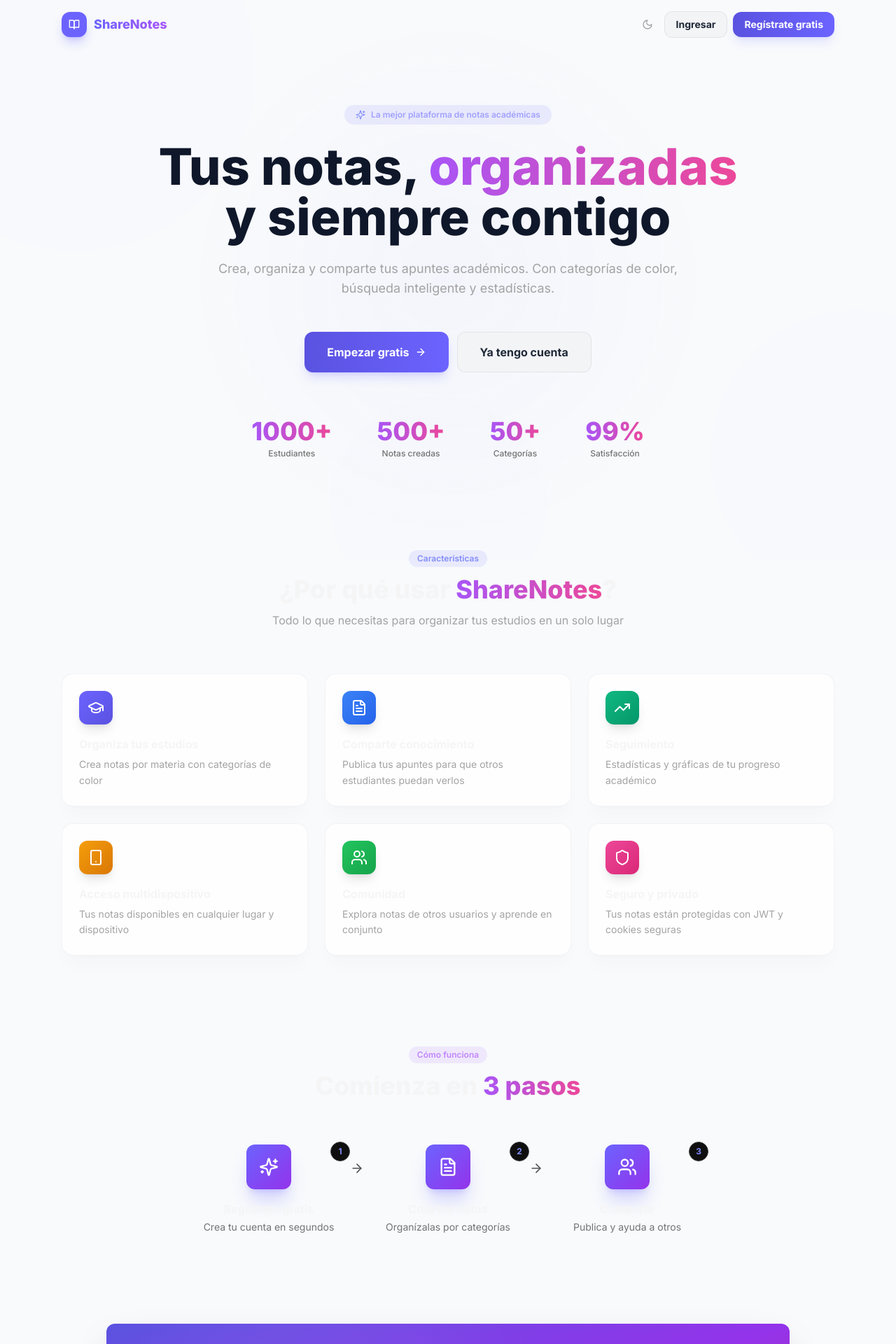
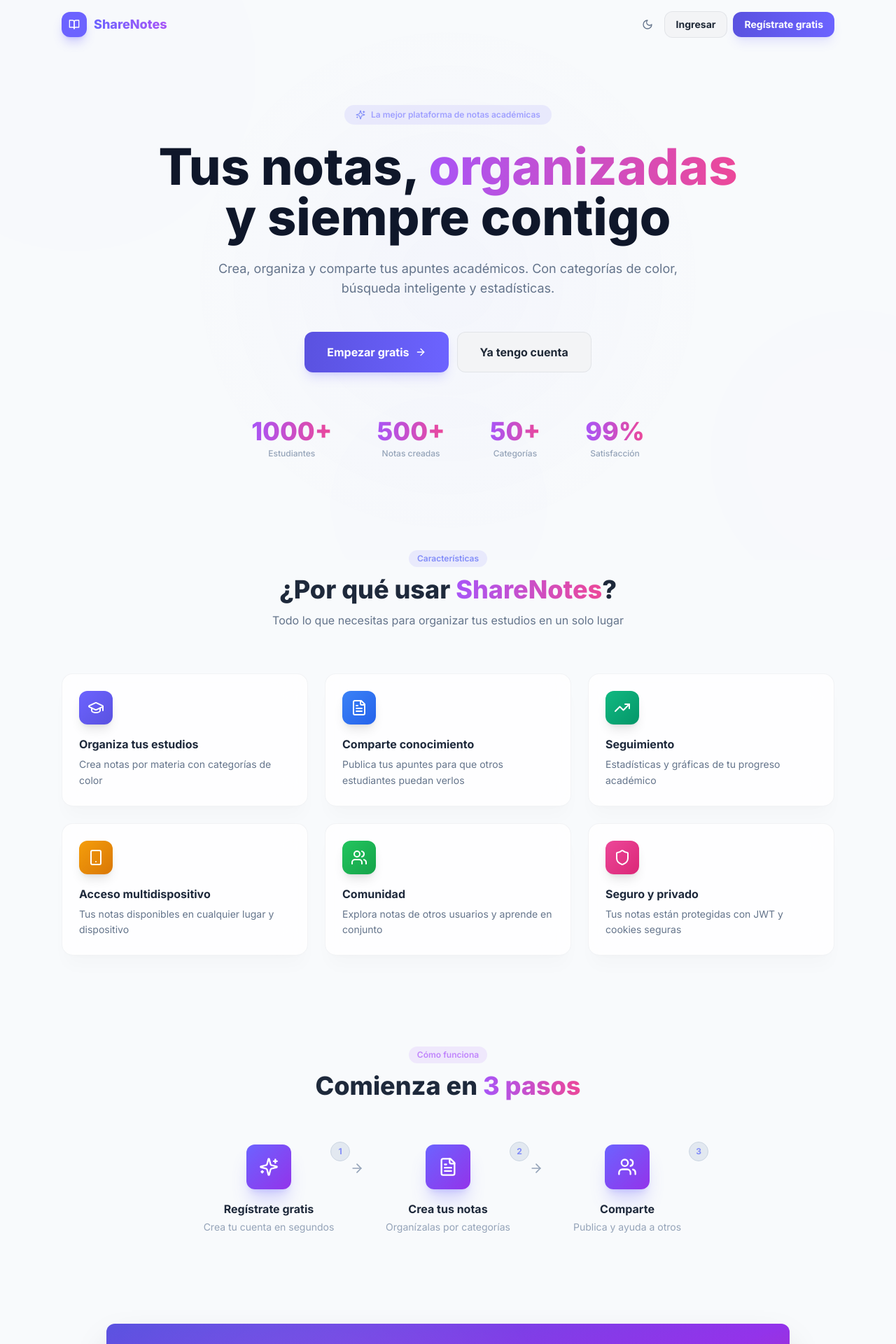
Before and after one commit to maicol438/SHARE-NOTAS, a React (Vite) app in the folder share-notes-frontend/: page / in a window 1280 px wide. Shown: the top 1920 px of the page at 70% size. Built offline with nearby package versions, Linux system fonts and the light colour scheme; no server answers.

Commit message:
fix: avatar gigante en Profile.jsx reducido a w-16

```diff
--- a/share-notes-frontend/src/components/ui/Input.jsx
+++ b/share-notes-frontend/src/components/ui/Input.jsx
@@ -1,8 +1,8 @@
 const Input = ({ label, error, icon: Icon, className = "", ...props }) => (
   <div className="flex flex-col gap-1">
-    {label && <label className="text-sm font-medium text-surface-300">{label}</label>}
+    {label && <label className="text-sm font-medium text-gray-600 dark:text-surface-300">{label}</label>}
     <div className="relative">
-      {Icon && <Icon className="absolute left-3 top-1/2 -translate-y-1/2 w-4 h-4 text-surface-500" />}
+      {Icon && <Icon className="absolute left-3 top-1/2 -translate-y-1/2 w-4 h-4 text-gray-400 dark:text-surface-500" />}
       <input className={`input-field ${Icon ? "pl-9" : ""} ${error ? "border-red-500/50 focus:ring-red-500/20" : ""} ${className}`} {...props} />
     </div>
     {error && <p className="text-xs text-red-400">{error}</p>}
--- a/share-notes-frontend/src/components/ui/Tooltip.jsx
+++ b/share-notes-frontend/src/components/ui/Tooltip.jsx
@@ -31,7 +31,7 @@
     >
       {children}
       {visible && (
-        <div className={`absolute z-50 px-2.5 py-1.5 text-xs font-medium text-surface-200 bg-surface-800 border border-surface-700 rounded-lg whitespace-nowrap pointer-events-none shadow-tesla-lg animate-fade-in-fast ${positions[actualPosition]}`}>
+        <div className={`absolute z-50 px-2.5 py-1.5 text-xs font-medium text-gray-100 dark:text-surface-200 bg-gray-800 dark:bg-surface-800 border border-gray-700 dark:border-surface-700 rounded-lg whitespace-nowrap pointer-events-none shadow-tesla-lg animate-fade-in-fast ${positions[actualPosition]}`}>
           {text}
         </div>
       )}
--- a/share-notes-frontend/src/pages/Landing.jsx
+++ b/share-notes-frontend/src/pages/Landing.jsx
@@ -63,12 +63,12 @@
           <span className="font-extrabold text-lg gradient-text hidden sm:block">ShareNotes</span>
         </div>
         <div className="flex items-center gap-2">
-          <button onClick={toggle} className="p-2 rounded-lg hover:bg-surface-800 text-surface-400 transition-all">
+          <button onClick={toggle} className="p-2 rounded-lg hover:bg-slate-200 dark:hover:bg-surface-800 text-slate-500 dark:text-surface-400 transition-all">
             {isDark ? <Sun className="w-4 h-4" /> : <Moon className="w-4 h-4" />}
           </button>
           {isAuthenticated ? (
             <>
-              <span className="text-sm text-surface-400 hidden sm:block">Hola, {user?.name}</span>
+              <span className="text-sm text-slate-500 dark:text-surface-400 hidden sm:block">Hola, {user?.name}</span>
               <button onClick={() => navigate("/dashboard")} className="btn-primary px-4 py-2 text-sm">Ir a mi cuenta</button>
               <button onClick={handleLogout} className="px-3 py-2 text-sm text-red-400 hover:bg-red-500/10 rounded-lg transition-all"><LogOut className="w-4 h-4" /></button>
             </>
@@ -89,7 +89,7 @@
         <h1 className="text-4xl sm:text-6xl md:text-7xl font-extrabold mb-4 sm:mb-6 leading-tight animate-slide-up">
           Tus notas,{" "}<span className="gradient-text">organizadas</span><br />y siempre contigo
         </h1>
-        <p className="text-base sm:text-lg text-surface-400 max-w-2xl mx-auto mb-8 sm:mb-12 animate-slide-up delay-100">
+        <p className="text-base sm:text-lg text-slate-500 dark:text-surface-400 max-w-2xl mx-auto mb-8 sm:mb-12 animate-slide-up delay-100">
           Crea, organiza y comparte tus apuntes académicos. Con categorías de color, búsqueda inteligente y estadísticas.
         </p>
         <div className="flex flex-col sm:flex-row gap-3 justify-center animate-slide-up delay-200">
@@ -113,7 +113,7 @@
           ].map((stat, i) => (
             <div key={i} className="text-center">
               <div className="text-3xl sm:text-4xl font-extrabold gradient-text">{stat.num}</div>
-              <div className="text-xs text-surface-500 mt-1 font-medium">{stat.label}</div>
+              <div className="text-xs text-slate-400 dark:text-surface-500 mt-1 font-medium">{stat.label}</div>
             </div>
           ))}
         </div>
@@ -122,8 +122,8 @@
       <section className="relative z-10 max-w-6xl mx-auto px-4 sm:px-6 pb-24 sm:pb-32">
         <div className="text-center mb-10 sm:mb-16">
           <span className="inline-block px-3 py-1 bg-primary-500/10 text-primary-400 text-xs font-semibold rounded-full mb-3">Características</span>
-          <h2 className="text-3xl sm:text-4xl font-extrabold text-surface-100 mb-3">¿Por qué usar <span className="gradient-text">ShareNotes</span>?</h2>
-          <p className="text-surface-400 text-sm sm:text-base max-w-xl mx-auto">Todo lo que necesitas para organizar tus estudios en un solo lugar</p>
+          <h2 className="text-3xl sm:text-4xl font-extrabold text-slate-800 dark:text-surface-100 mb-3">¿Por qué usar <span className="gradient-text">ShareNotes</span>?</h2>
+          <p className="text-slate-500 dark:text-surface-400 text-sm sm:text-base max-w-xl mx-auto">Todo lo que necesitas para organizar tus estudios en un solo lugar</p>
         </div>
         <div className="grid sm:grid-cols-2 lg:grid-cols-3 gap-4 sm:gap-6">
           {features.map(({ icon: Icon, title, desc, color }, i) => (
@@ -131,8 +131,8 @@
               <div className={`w-12 h-12 bg-gradient-to-br ${color} rounded-xl flex items-center justify-center mb-4 shadow-lg`}>
                 <Icon className="w-6 h-6 text-white" />
               </div>
-              <h3 className="font-bold text-surface-100 mb-1.5">{title}</h3>
-              <p className="text-sm text-surface-400 leading-relaxed">{desc}</p>
+              <h3 className="font-bold text-slate-800 dark:text-surface-100 mb-1.5">{title}</h3>
+              <p className="text-sm text-slate-500 dark:text-surface-400 leading-relaxed">{desc}</p>
             </div>
           ))}
         </div>
@@ -141,7 +141,7 @@
       <section className="relative z-10 max-w-4xl mx-auto px-4 sm:px-6 pb-24 sm:pb-32">
         <div className="text-center mb-10 sm:mb-16">
           <span className="inline-block px-3 py-1 bg-purple-500/10 text-purple-400 text-xs font-semibold rounded-full mb-3">Cómo funciona</span>
-          <h2 className="text-3xl sm:text-4xl font-extrabold text-surface-100 mb-3">Comienza en <span className="gradient-text">3 pasos</span></h2>
+          <h2 className="text-3xl sm:text-4xl font-extrabold text-slate-800 dark:text-surface-100 mb-3">Comienza en <span className="gradient-text">3 pasos</span></h2>
         </div>
         <div className="flex flex-col md:flex-row items-center justify-center gap-8">
           {steps.map((step, i) => {
@@ -151,12 +151,12 @@
                 <div className="w-16 h-16 bg-gradient-to-br from-primary-500 to-purple-600 rounded-xl flex items-center justify-center shadow-xl shadow-primary-500/25 group-hover:scale-110 transition-all duration-300 mb-4">
                   <Icon className="w-7 h-7 text-white" />
                 </div>
-                <div className="absolute -top-1 -right-1 w-7 h-7 bg-surface-900 rounded-full flex items-center justify-center font-bold text-xs text-primary-400 border border-surface-700">
+                <div className="absolute -top-1 -right-1 w-7 h-7 bg-slate-200 dark:bg-surface-900 rounded-full flex items-center justify-center font-bold text-xs text-primary-400 dark:text-primary-400 border border-slate-300 dark:border-surface-700">
                   {step.num}
                 </div>
-                <h3 className="font-bold text-surface-100 mb-1">{step.title}</h3>
-                <p className="text-sm text-surface-500">{step.desc}</p>
-                {i < steps.length - 1 && <ArrowRight className="hidden md:block absolute -right-6 top-6 w-5 h-5 text-surface-600" />}
+                <h3 className="font-bold text-slate-800 dark:text-surface-100 mb-1">{step.title}</h3>
+                <p className="text-sm text-slate-400 dark:text-surface-500">{step.desc}</p>
+                {i < steps.length - 1 && <ArrowRight className="hidden md:block absolute -right-6 top-6 w-5 h-5 text-slate-400 dark:text-surface-600" />}
               </div>
             );
           })}
@@ -177,8 +177,8 @@
         </div>
       </section>
 
-      <footer className="relative z-10 border-t border-surface-800 py-8">
-        <div className="max-w-6xl mx-auto px-6 flex flex-col md:flex-row items-center justify-between gap-3 text-sm text-surface-500">
+      <footer className="relative z-10 border-t border-slate-200 dark:border-surface-800 py-8">
+        <div className="max-w-6xl mx-auto px-6 flex flex-col md:flex-row items-center justify-between gap-3 text-sm text-slate-400 dark:text-surface-500">
           <div className="flex items-center gap-2">
             <BookOpen className="w-4 h-4 text-primary-400" /> <span>ShareNotes</span>
           </div>
--- a/share-notes-frontend/src/pages/Profile.jsx
+++ b/share-notes-frontend/src/pages/Profile.jsx
@@ -190,11 +190,11 @@
                 src={user.avatar}
                 alt={user.name}
                 referrerPolicy="no-referrer"
-                className="w-20 h-20 sm:w-24 sm:h-24 rounded-full object-cover"
+                className="w-14 h-14 sm:w-16 sm:h-16 rounded-full object-cover"
               />
             ) : (
-              <div className="w-20 h-20 sm:w-24 sm:h-24 rounded-full bg-gradient-to-br from-primary-500 to-purple-600 flex items-center justify-center">
-                <span className="text-white text-2xl sm:text-3xl font-bold">
+              <div className="w-14 h-14 sm:w-16 sm:h-16 rounded-full bg-gradient-to-br from-primary-500 to-purple-600 flex items-center justify-center">
+                <span className="text-white text-lg sm:text-xl font-bold">
                   {user?.name?.charAt(0)?.toUpperCase()}
                 </span>
               </div>
```
